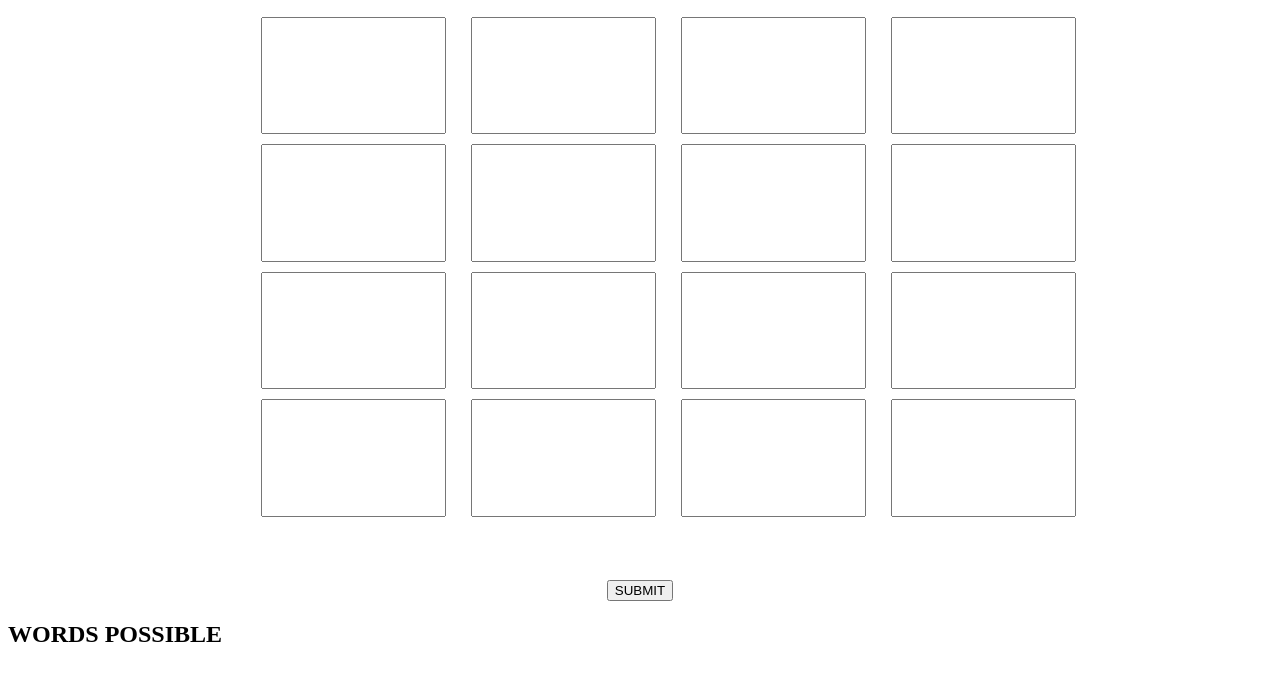
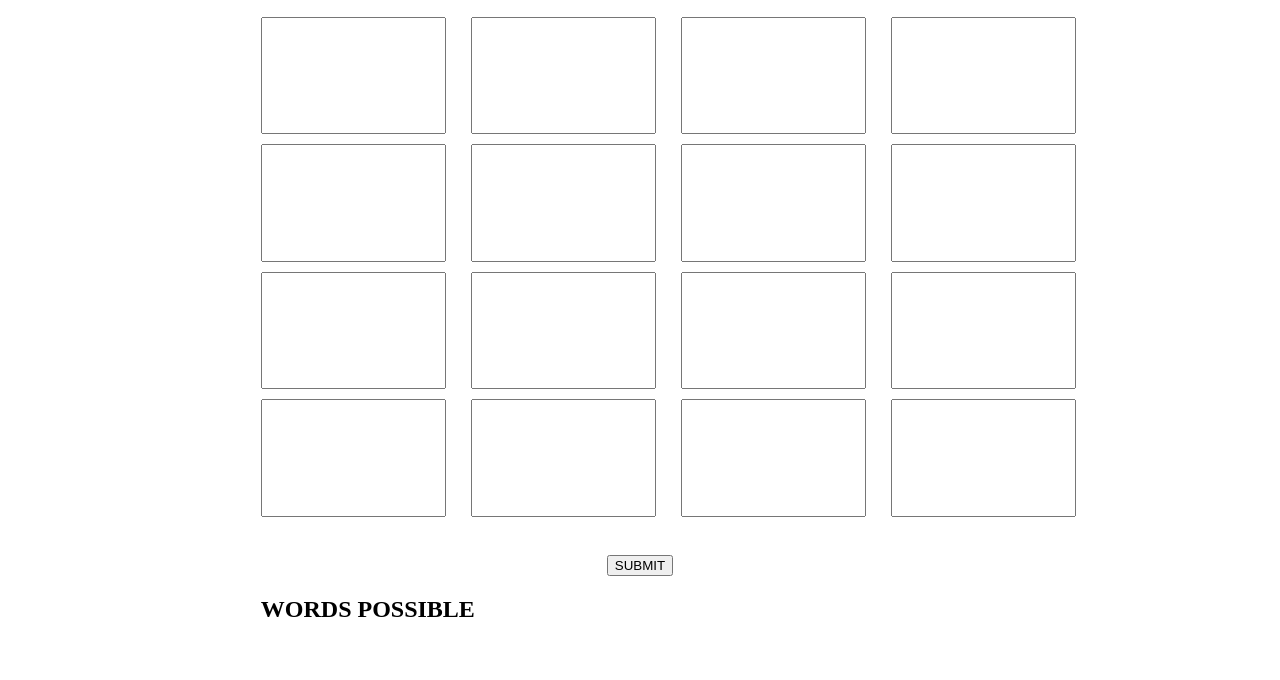
Before and after one commit to IsaacYu15/WordHuntSolver, a website: page index.html in a window 1280 px wide. Shown: the part 58-738 px from the top of the page. Drawn offline with Linux system fonts and the light colour scheme.

Commit message:
feat: update css and html

```diff
--- a/index.html
+++ b/index.html
@@ -7,10 +7,11 @@
         <script src="app.js" defer></script>
     </head>
     <body>
-
         <section id="header" >
             <h2>WORD HUNT SOLVER</h2>
         </section>
+
+        <div id ="contents">
 
             <section id ="inputGrids">
 
@@ -40,6 +41,10 @@
             <section id="wordsPossible">
                 <h2>WORDS POSSIBLE</h2>
             </section>
+        </div>
+
+
+
 
     </body>
 
--- a/style.css
+++ b/style.css
@@ -1,3 +1,13 @@
+#contents{
+    display: flex;
+    flex-direction: column;
+
+    justify-content: center;
+
+    margin-left: 20%;
+    margin-right: 20%;
+}
+
 #header{
     display:flex;
     justify-content: center;
@@ -11,9 +21,8 @@
 
     grid-gap: 10px 25px;
 
+    size: 10px;
     height: 500px;
-    margin-left: 20%;
-    margin-right: 20%;
 }
 
 #userInput {
```
Lines whose indentation alone changed are shown as unchanged.
